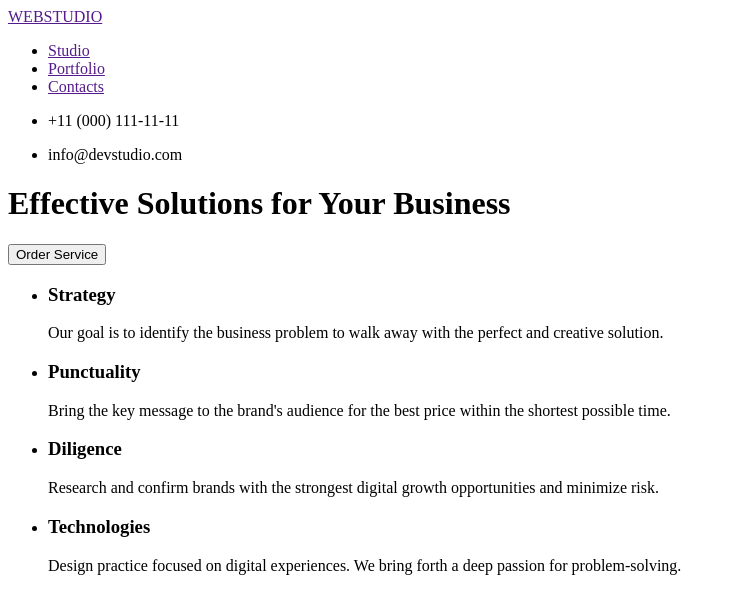
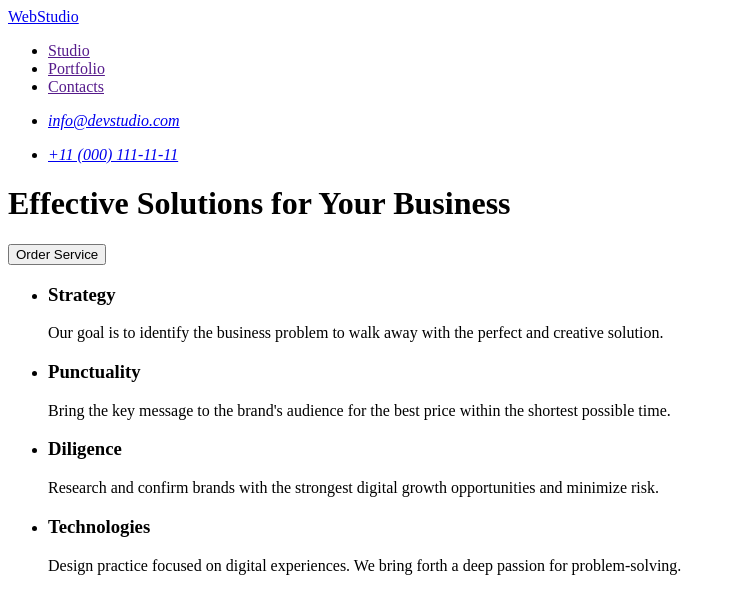
Before and after one commit to denys-a914y/goit-markup-hw-01, a plain HTML site: page index.html in a window 1280 px wide. Shown: the top 592 px of the page, without its empty margins (0-736 px from the left). Drawn offline with Linux system fonts and the light colour scheme.

Commit message:
Update index.html

```diff
--- a/index.html
+++ b/index.html
@@ -10,26 +10,32 @@
 
 <header>
 <nav>
-<a href="">WEBSTUDIO</a>
+<a href='./index.html'>WebStudio</a>
 
 <ul>
     <li><a href="">Studio</a></li>
     <li><a href="">Portfolio</a></li>
     <li><a href="">Contacts</a></li>
-    <li>
-        <p>+11 (000) 111-11-11</p>
-    </li>
-    <li>
-        <p>info@devstudio.com</p>
-    </li>
+
 
 
 </ul>
 
+<address>
+    <ul>
+<li>
+        <p><a href="mailto:info@devstudio.com">info@devstudio.com</a></p>
+</li>
+<li>
 
 
+    <p><a href="tel:+110001111111">+11 (000) 111-11-11</a></p>
+</li>
+</ul>
+</address>
+
+</nav>
 </header>
-</nav>
 <main>
 
 <h1>Effective Solutions
@@ -100,7 +106,7 @@ for Your Business</h1>
 </li>
 
 <li>
-    <img src="C:\Users\користувач\Desktop\Нова папка (4)\goit-markup-hw-01\шьфпуі\b38ec5dec6daee5d9dff1c4f03f226cbaec0f164.jpg" alt="img-daniEA;    " width="264" height="260">
+    <img src="C:\Users\користувач\Desktop\Нова папка (4)\goit-markup-hw-01\шьфпуі\b38ec5dec6daee5d9dff1c4f03f226cbaec0f164.jpg" alt="img-daniEA";     width="264" height="260">
     <h3>Daniel Wilson</h3>
     <p>Marketing</p>
 
@@ -153,4 +159,5 @@ for Your Business</h1>
 
 
 </body>
+
 </html>
```
